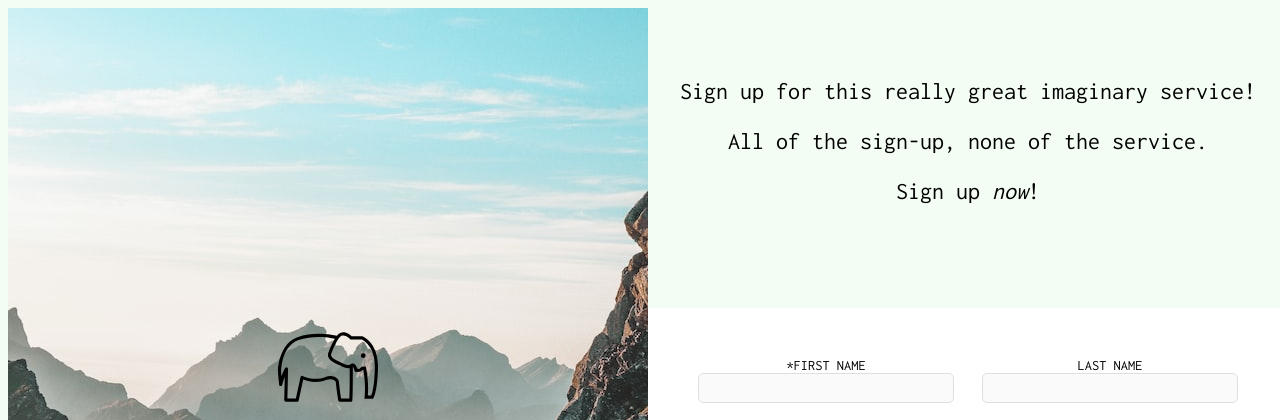
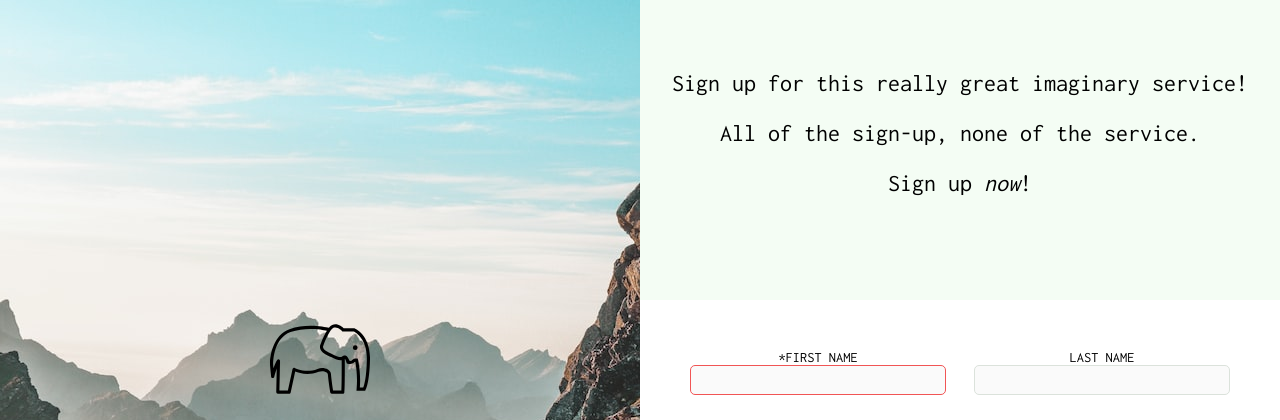
Before and after one commit to staceymw/sign-up-form, a plain HTML site: page index.html in a window 1280 px wide. Shown: the top 420 px of the page. Drawn offline with Linux system fonts and the light colour scheme; a script that the page names is missing.

Commit message:
Add CSS to invalid inputs, finalized CSS for hero image

```diff
--- a/index.html
+++ b/index.html
@@ -47,7 +47,7 @@
 
                         <div class="input">
                             <label for="phone-number">Phone Number</label>
-                            <input type="text" id="phone-number" name="phone-number" required>
+                            <input type="text" id="phone-number" name="phone-number" maxlength="9" minlength="9">
                         </div>
 
                         <div class="input">
--- a/styles.css
+++ b/styles.css
@@ -5,6 +5,7 @@
 
 body{
     background-color: #f4fdf4;
+    margin: 0;
 }
 
 .content{
@@ -97,3 +98,7 @@ input {
     border-radius: 5px;
     height: 30px;
 }
+
+input:invalid {
+    border: 1px solid rgb(241, 85, 85);
+}
```
